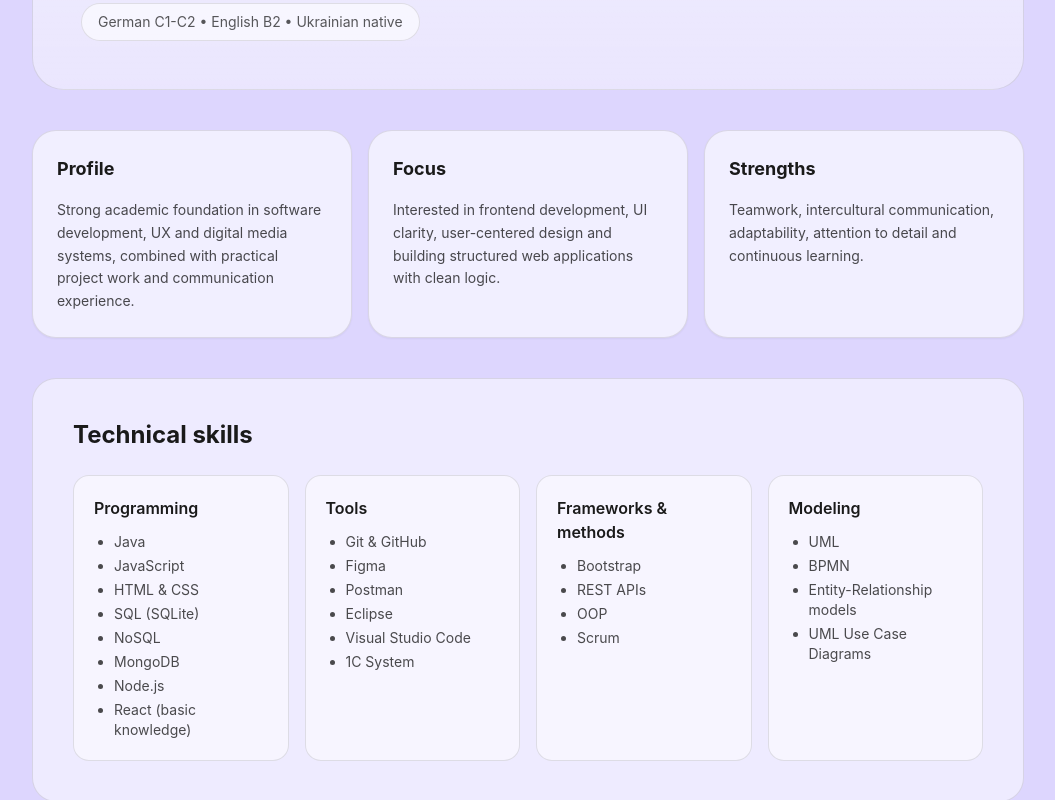
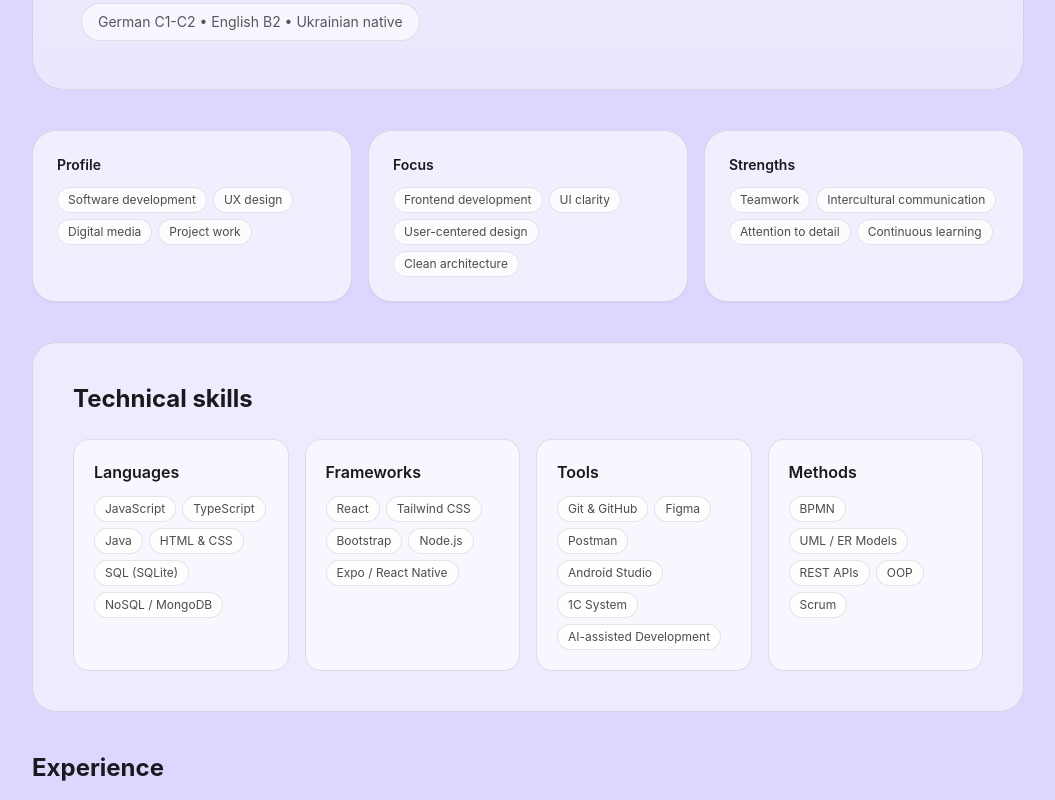
Before and after one commit to Akornafel21/anna-portfolio, a React (Vite) app: page /about in a window 1280 px wide. Shown: the part 500-1300 px from the top of the page, without its empty margins (112-1167 px from the left). Built offline with nearby package versions, Linux system fonts and the light colour scheme.

Commit message:
Home/About Pages updated

```diff
--- a/src/pages/AboutPage.tsx
+++ b/src/pages/AboutPage.tsx
@@ -75,8 +75,9 @@ export default function AboutPage() {
             <p className="mt-4 max-w-2xl text-lg leading-relaxed text-black/70">
               I am a motivated and detail-oriented Media Informatics student at BHT Berlin
               with practical experience in software development, business analysis and
-              user-centered design. I enjoy building clean digital products, learning new
-              technologies and working in structured, collaborative teams.
+              user-centered design
+              I enjoy building clean digital products, learning new
+              technologies and working in structured, collaborative teams
             </p>
 
             <div className="mt-6 flex flex-wrap gap-3 text-sm text-black/65">
@@ -116,20 +117,32 @@ export default function AboutPage() {
   variants={fadeUp}
   className="grid gap-4 md:grid-cols-3"
 >
-        <SectionCard title="Profile">
-          Strong academic foundation in software development, UX and digital media
-          systems, combined with practical project work and communication experience.
-        </SectionCard>
+  <div className="rounded-3xl border border-black/10 bg-white/60 p-6 shadow-sm">
+    <p className="text-sm font-semibold text-brand-text mb-3">Profile</p>
+    <div className="flex flex-wrap gap-1.5">
+      {["Software development", "UX design", "Digital media", "Project work"].map(t => (
+        <span key={t} className="rounded-full border border-black/10 bg-white/80 px-2.5 py-1 text-xs text-black/70">{t}</span>
+      ))}
+    </div>
+  </div>
 
-        <SectionCard title="Focus">
-          Interested in frontend development, UI clarity, user-centered design and
-          building structured web applications with clean logic.
-        </SectionCard>
+  <div className="rounded-3xl border border-black/10 bg-white/60 p-6 shadow-sm">
+    <p className="text-sm font-semibold text-brand-text mb-3">Focus</p>
+    <div className="flex flex-wrap gap-1.5">
+      {["Frontend development", "UI clarity", "User-centered design", "Clean architecture"].map(t => (
+        <span key={t} className="rounded-full border border-black/10 bg-white/80 px-2.5 py-1 text-xs text-black/70">{t}</span>
+      ))}
+    </div>
+  </div>
 
-        <SectionCard title="Strengths">
-          Teamwork, intercultural communication, adaptability, attention to detail and
-          continuous learning.
-        </SectionCard>
+  <div className="rounded-3xl border border-black/10 bg-white/60 p-6 shadow-sm">
+    <p className="text-sm font-semibold text-brand-text mb-3">Strengths</p>
+    <div className="flex flex-wrap gap-1.5">
+      {["Teamwork", "Intercultural communication", "Attention to detail", "Continuous learning"].map(t => (
+        <span key={t} className="rounded-full border border-black/10 bg-white/80 px-2.5 py-1 text-xs text-black/70">{t}</span>
+      ))}
+    </div>
+  </div>
 </motion.section>
 
       <motion.section
@@ -142,59 +155,35 @@ export default function AboutPage() {
         <h2 className="text-2xl font-bold text-brand-text">Technical skills</h2>
 
         <div className="mt-6 grid gap-4 md:grid-cols-2 xl:grid-cols-4">
-          <InfoItem
-            title="Programming"
-            details={
-              <ul className="list-disc space-y-1 pl-5">
-                <li>Java</li>
-                <li>JavaScript</li>
-                <li>HTML & CSS</li>
-                <li>SQL (SQLite)</li>
-                <li>NoSQL</li>
-                <li>MongoDB</li>
-                <li>Node.js</li>
-                <li>React (basic knowledge)</li>
-              </ul>
-            }
-          />
-
-          <InfoItem
-            title="Tools"
-            details={
-              <ul className="list-disc space-y-1 pl-5">
-                <li>Git & GitHub</li>
-                <li>Figma</li>
-                <li>Postman</li>
-                <li>Eclipse</li>
-                <li>Visual Studio Code</li>
-                <li>1C System</li>
-              </ul>
-            }
-          />
-
-          <InfoItem
-            title="Frameworks & methods"
-            details={
-              <ul className="list-disc space-y-1 pl-5">
-                <li>Bootstrap</li>
-                <li>REST APIs</li>
-                <li>OOP</li>
-                <li>Scrum</li>
-              </ul>
-            }
-          />
-
-          <InfoItem
-            title="Modeling"
-            details={
-              <ul className="list-disc space-y-1 pl-5">
-                <li>UML</li>
-                <li>BPMN</li>
-                <li>Entity-Relationship models</li>
-                <li>UML Use Case Diagrams</li>
-              </ul>
-            }
-          />
+    {[
+      {
+        title: "Languages",
+        items: ["JavaScript", "TypeScript", "Java", "HTML & CSS", "SQL (SQLite)", "NoSQL / MongoDB"],
+      },
+      {
+        title: "Frameworks",
+        items: ["React", "Tailwind CSS", "Bootstrap", "Node.js", "Expo / React Native"],
+      },
+      {
+        title: "Tools",
+        items: ["Git & GitHub", "Figma", "Postman", "Android Studio", "1C System", "AI-assisted Development"],
+      },
+      {
+        title: "Methods",
+        items: ["BPMN", "UML / ER Models", "REST APIs", "OOP", "Scrum"],
+      },
+    ].map(({ title, items }) => (
+      <div key={title} className="rounded-2xl border border-black/10 bg-white/60 p-5">
+        <p className="font-semibold text-brand-text mb-3">{title}</p>
+        <div className="flex flex-wrap gap-1.5">
+          {items.map(item => (
+            <span key={item} className="rounded-full border border-black/10 bg-white/80 px-2.5 py-1 text-xs text-black/70">
+              {item}
+            </span>
+          ))}
+        </div>
+      </div>
+    ))}
   </div>
       </motion.section>
 
--- a/src/pages/HomePage.tsx
+++ b/src/pages/HomePage.tsx
@@ -1,91 +1,74 @@
 import { Link } from "react-router-dom";
-import profileImage from "../assets/profile/me.webp"; // зміни шлях під своє фото
+import profileImage from "../assets/profile/me.webp";
 
 export default function HomePage() {
   return (
     <div className="space-y-8">
       <section className="relative overflow-hidden rounded-[40px] bg-[#d8cef3] px-6 py-10 md:px-10 md:py-14">
-        {/* background shapes */}
         <div className="absolute -left-24 -top-24 h-72 w-72 rounded-full bg-[#c5b8ee] blur-2xl opacity-70" />
         <div className="absolute right-[-80px] top-[-40px] h-[420px] w-[420px] rounded-full bg-[#b8aae8] opacity-80" />
         <div className="absolute bottom-[-120px] left-[20%] h-56 w-56 rounded-full bg-white/20 blur-2xl" />
 
         <div className="relative grid items-center gap-10 md:grid-cols-2">
-          {/* left */}
           <div className="animate-[fadeDown_.8s_ease-out] space-y-6">
             <p className="inline-flex items-center rounded-full border border-white/40 bg-white/40 px-4 py-1.5 text-xs font-semibold text-gray-700 backdrop-blur">
-              Media Informatics • Frontend • UI/UX
+              Frontend Developer · React · TypeScript
             </p>
 
-            <h1 className="max-w-xl text-4xl font-bold leading-tight text-[#18181b] md:text-6xl">
-              Clean and thoughtful web interfaces with React + TypeScript.
+            <h1 className="max-w-xl text-4xl font-bold leading-tight text-[#18181b] md:text-5xl">
+              Building clean, accessible interfaces — one component at a time
             </h1>
 
-            <p className="max-w-xl text-base leading-8 text-gray-700 md:text-lg">
-              Medieninformatik student at BHT Berlin with practical experience in
-              frontend development, UI/UX thinking and building structured digital
-              products with clarity and purpose.
+            <p className="max-w-md text-base leading-7 text-gray-700">
+              Medieninformatik student at BHT Berlin. Frontend development,
+              UI/UX design, and AI-assisted workflows
             </p>
 
             <div className="flex flex-wrap gap-4 pt-2">
-              <Link
-                to="/projects"
-                className="inline-flex items-center rounded-full bg-[#18181b] px-6 py-3 text-sm font-semibold text-white transition hover:scale-[1.02]"
-              >
+              <Link to="/projects" className="inline-flex items-center rounded-full bg-[#18181b] px-6 py-3 text-sm font-semibold text-white transition hover:scale-[1.02]">
                 View projects
               </Link>
-
-              <Link
-                to="/contact"
-                className="inline-flex items-center rounded-full border border-white/40 bg-white/60 px-6 py-3 text-sm font-semibold text-[#18181b] backdrop-blur transition hover:bg-white/80"
-              >
+              <Link to="/contact" className="inline-flex items-center rounded-full border border-white/40 bg-white/60 px-6 py-3 text-sm font-semibold text-[#18181b] backdrop-blur transition hover:bg-white/80">
                 Contact
               </Link>
             </div>
-
-            <div className="flex flex-wrap gap-3 pt-3 text-sm text-gray-700">
-              <span className="rounded-full bg-white/55 px-4 py-2 backdrop-blur">
-                Berlin, Germany
-              </span>
-              <span className="rounded-full bg-white/55 px-4 py-2 backdrop-blur">
-                React • TypeScript • UI/UX
-              </span>
-            </div>
           </div>
 
-          {/* right */}
           <div className="animate-[fadeDown_1s_ease-out] flex justify-center md:justify-end">
             <div className="relative h-[420px] w-[300px] overflow-hidden rounded-[38px] bg-white/20 shadow-2xl md:h-[500px] md:w-[360px]">
-              <img
-                src={profileImage}
-                alt="Anna Kornafel"
-                className="h-full w-full object-cover object-center"
-              />
+              <img src={profileImage} alt="Anna Kornafel" className="h-full w-full object-cover object-center" />
             </div>
           </div>
         </div>
       </section>
 
+      {/* Skill snapshot — 3 картки */}
       <section className="grid gap-4 md:grid-cols-3">
         <div className="rounded-[28px] bg-white/70 p-6 shadow-sm backdrop-blur">
-          <p className="text-lg font-semibold text-[#18181b]">Frontend clarity</p>
-          <p className="mt-3 text-sm leading-7 text-gray-600">
-            Clean layouts, responsive interfaces and structured component-based UI.
-          </p>
+          <p className="text-sm font-semibold text-[#18181b] mb-3">Frontend</p>
+          <div className="flex flex-wrap gap-2">
+            {["React", "TypeScript", "Tailwind CSS", "HTML & CSS"].map(t => (
+              <span key={t} className="rounded-full border border-black/10 bg-white/80 px-3 py-1 text-xs font-medium text-gray-700">{t}</span>
+            ))}
+          </div>
         </div>
 
         <div className="rounded-[28px] bg-white/70 p-6 shadow-sm backdrop-blur">
-          <p className="text-lg font-semibold text-[#18181b]">UI/UX mindset</p>
-          <p className="mt-3 text-sm leading-7 text-gray-600">
-            User-centered design, consistency, hierarchy and attention to detail.
-          </p>
+          <p className="text-sm font-semibold text-[#18181b] mb-3">Design & UX</p>
+          <div className="flex flex-wrap gap-2">
+            {["Figma", "UI/UX", "Accessible design", "BPMN"].map(t => (
+              <span key={t} className="rounded-full border border-black/10 bg-white/80 px-3 py-1 text-xs font-medium text-gray-700">{t}</span>
+            ))}
+          </div>
         </div>
 
         <div className="rounded-[28px] bg-white/70 p-6 shadow-sm backdrop-blur">
-          <p className="text-lg font-semibold text-[#18181b]">Teamwork</p>
-          <p className="mt-3 text-sm leading-7 text-gray-600">
-            Collaboration, communication, practical project work and continuous learning.
-          </p>
+          <p className="text-sm font-semibold text-[#18181b] mb-3">AI Tools</p>
+          <div className="flex flex-wrap gap-2">
+            {["Claude", "GitHub Copilot", "Prompt engineering", "AI-assisted dev"].map(t => (
+              <span key={t} className="rounded-full border border-black/10 bg-white/80 px-3 py-1 text-xs font-medium text-gray-700">{t}</span>
+            ))}
+          </div>
         </div>
       </section>
     </div>
```
Lines whose indentation alone changed are shown as unchanged.
